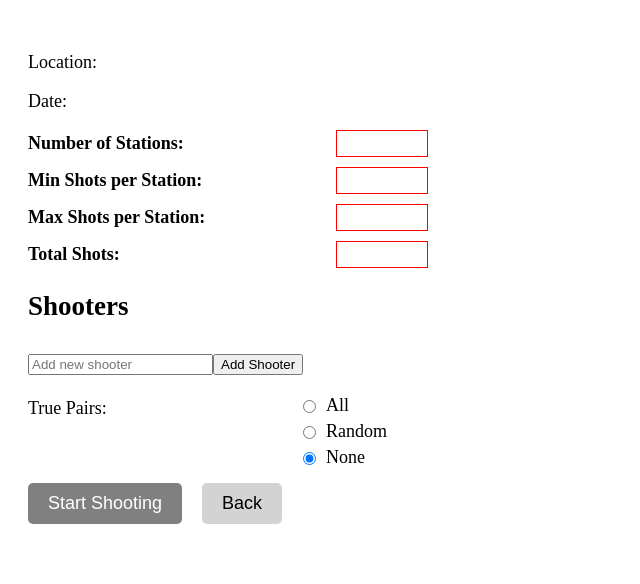
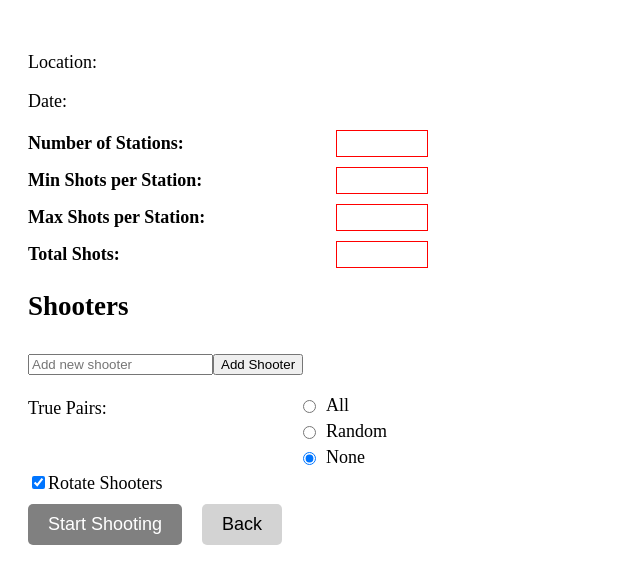
Before and after one commit to flatline620/shot-tracker, a React (Create React App) app: page /game/1 in a window 1280 px wide. Shown: the top 584 px of the page, without its empty margins (0-640 px from the left). Built offline with nearby package versions, Linux system fonts and the light colour scheme.

Commit message:
Start of shooter rotation

```diff
--- a/src/App.js
+++ b/src/App.js
@@ -17,7 +17,7 @@ const App = () => {
     const newIndex = games.length;
     setGames((prevGames) => {
       const updatedGames = [...prevGames, newGame];
-      console.log('Games after adding:', updatedGames); // Log to check
+
       return updatedGames;
     });
     return newIndex;
@@ -33,15 +33,10 @@ const App = () => {
       const updatedGames = prevGames.map((game, i) =>
         i === parseInt(index, 10) ? updatedGame : game
       );
-      console.log('Games after update:', updatedGames);
+
       return updatedGames;
     });
   };
-
-  useEffect(() => {
-    console.log('Games state updated:', games); // Log to check
-  }, [games]);
-
 
   return (
     <Router>
--- a/src/components/game/GameDetails.js
+++ b/src/components/game/GameDetails.js
@@ -73,6 +73,9 @@ const GameDetails = ({ games, onUpdateGame }) => {
     // State for True Pairs option
     const [truePairsOption, setTruePairsOption] = useState('None');
 
+    // State for Rotate Shooters
+    const [rotateShooters, setRotateShooters] = useState(true); // Default to true
+
     useEffect(() => {
         setNumStations(game.numStations || '');
         setMinShots(game.minShots || '');
@@ -113,13 +116,12 @@ const GameDetails = ({ games, onUpdateGame }) => {
                 totalShots: parseInt(totalShots, 10),
                 shooters,
                 stationNames,
-                shotsDistribution, // Add the shot distribution to the game state
-                truePairsMatrix // Add the True Pairs matrix to the game state
+                shotsDistribution,
+                truePairsMatrix,
+                rotateShooters // Add this line
             };
             onUpdateGame(index, updatedGame);
-            setIsNamingStations(true); // Show the station naming input fields
-
-            //navigate('/scoreboard', { state: { game: updatedGame } });
+            setIsNamingStations(true);
         }
     };
 
@@ -291,6 +293,18 @@ const GameDetails = ({ games, onUpdateGame }) => {
                         </div>
                     </div>
 
+                    <div className="rotate-shooters-container">
+                        <label htmlFor="rotateShooters">
+                            <input
+                                type="checkbox"
+                                id="rotateShooters"
+                                checked={rotateShooters}
+                                onChange={(e) => setRotateShooters(e.target.checked)}
+                            />
+                            Rotate Shooters
+                        </label>
+                    </div>
+
                     <div className="buttons-container">
                         <button
                             type="button"
--- a/src/components/game/RecordShots.js
+++ b/src/components/game/RecordShots.js
@@ -14,6 +14,7 @@ const RecordShots = () => {
   // Define the initial shots for each station and True Pairs matrix
   const initialShots = game.shotsDistribution || [];
   const truePairsMatrix = game.truePairsMatrix || [];
+  const rotateShooters = game.rotateShooters || false; // Assuming this flag is part of game object
 
   // Set up local state for shots, new shot, selected station, and current station
   const [shots, setShots] = useState(shooter.shots || []);
@@ -125,7 +126,8 @@ const RecordShots = () => {
     );
 
     const updatedGame = { ...game, shooters: updatedShooters };
-    navigate('/scoreboard', { state: { game: updatedGame } });
+    const nextShooter = findNextShooter(updatedShooters);
+    navigate('/scoreboard', { state: { game: updatedGame, currentShooter: nextShooter } });
   };
 
   const findNextIncompleteStation = () => {
@@ -138,6 +140,39 @@ const RecordShots = () => {
       }
     }
     return null; // All stations are complete
+  };
+
+  const findNextShooter = () => {
+    console.log('Rotate Shooters:', rotateShooters);
+    if (rotateShooters) {
+      // Find index of the current shooter
+      const currentShooterIndex = game.shooters.findIndex(s => s.name === shooter.name);
+      // Determine the next shooter after the one who shot first
+      const nextShooterIndex = (currentShooterIndex + 1) % game.shooters.length;
+      return game.shooters[nextShooterIndex];
+    } else {
+      // Default logic: move to next shooter in list
+      // for (let i = 0; i < maxStations; i++) {
+      //   console.log('Validating Station:', i);
+
+      //   const station = i + 1;
+      //   const shotsAtStation = shots.filter(shot => shot.station === station).length;
+      //   if (shotsAtStation < initialShots[i]) {
+      //     console.log('Incomplete Shooter', shooter);
+      //     return shooter; // Remain as the current shooter if incomplete
+      //   }
+      // }
+
+      console.log('Moving to next shooter');
+
+      // Find next shooter
+      const currentIndex = game.shooters.indexOf(shooter);
+      const nextIndex = (currentIndex + 1) % game.shooters.length;
+
+      console.log('Next Index:', nextIndex);
+      console.log('Next Shooter:', game.shooters[nextIndex]);
+      return game.shooters[nextIndex];
+    }
   };
 
   const handleStationChange = (e) => {
--- a/src/components/game/Scoreboard.js
+++ b/src/components/game/Scoreboard.js
@@ -6,7 +6,8 @@ import './css/Scoreboard.css';
 const Scoreboard = () => {
   const location = useLocation();
   const navigate = useNavigate();
-  const game = location.state?.game;
+  const game = location.state?.game || { shooters: [] };
+  const currentShooter = location.state?.currentShooter || (game.shooters.length > 0 ? game.shooters[0] : null);
 
   if (!game || !game.shooters || !game.shotsDistribution || !game.stationNames || !game.truePairsMatrix) {
     return <div>No game data found.</div>;
@@ -14,28 +15,25 @@ const Scoreboard = () => {
 
   const { shooters, shotsDistribution, stationNames, truePairsMatrix } = game;
 
+  const getStationsShotAt = (shooter) => {
+    const shots = shooter.shots || [];
+    const uniqueStations = new Set(shots.map(shot => shot.station));
+    return uniqueStations.size;
+  };
+
   const handleRecordShots = (shooter) => {
     const currentStation = shooter.currentStation || 1;
     navigate('/record-shots', { state: { game, shooter, currentStation } });
   };
 
-  // Helper function to calculate the number of stations a shooter has shot at
-  const getStationsShotAt = (shooter) => {
-    // Ensure shooter.shots is an array
-    const shots = shooter.shots || [];
-    const uniqueStations = new Set(shots.map(shot => shot.station));
-    return uniqueStations.size;
-  };
-
   return (
     <div className="scoreboard">
       <h1>Scoreboard</h1>
-
       <table>
         <thead>
           <tr>
             <th>Shooter</th>
-            <th>Stations Shot</th> {/* Moved to second position */}
+            <th>Stations Shot</th>
             <th>Shots Taken</th>
             <th>Num Hits</th>
             <th>Shots Remaining</th>
@@ -58,10 +56,15 @@ const Scoreboard = () => {
 
             const maxScorePossible = numHits + shotsRemaining;
 
+            const isCurrentShooter = shooter === currentShooter;
+
             return (
-              <tr key={index}>
-                <td>{shooter.name}</td>
-                <td>{getStationsShotAt(shooter)}</td> {/* Stations Shot at */}
+              <tr
+                key={index}
+                style={{ backgroundColor: isCurrentShooter ? 'lightgreen' : 'white' }}
+              >
+                <td style={{ fontStyle: isCurrentShooter ? 'italic' : 'normal' }}>{shooter.name}</td>
+                <td>{getStationsShotAt(shooter)}</td>
                 <td>{totalShots}</td>
                 <td>{numHits}</td>
                 <td>{shotsRemaining}</td>
@@ -76,13 +79,11 @@ const Scoreboard = () => {
           })}
         </tbody>
       </table>
-
       <GenericScorecard
         shotsDistribution={shotsDistribution}
         stationNames={stationNames}
         truePairsMatrix={truePairsMatrix}
       />
-
       <button onClick={() => navigate('/')}>Back to Game List</button>
     </div>
   );
```
